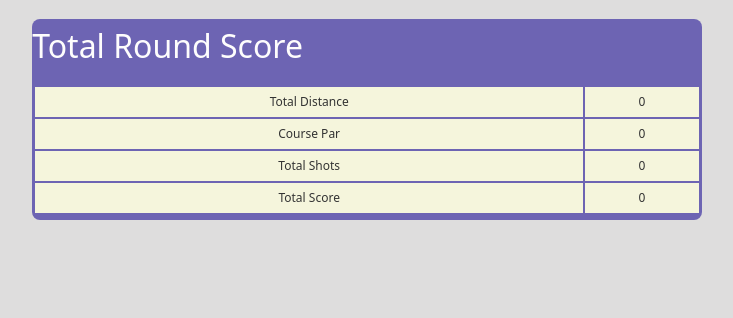
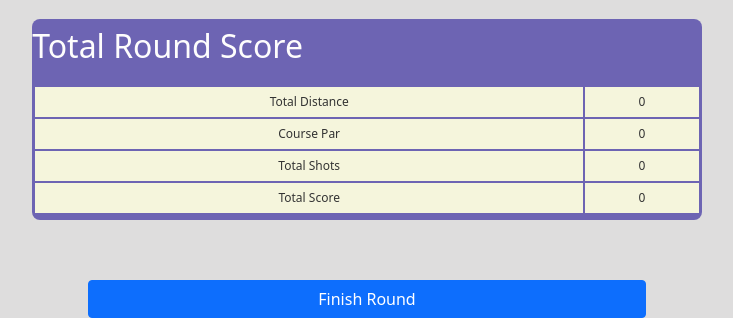
Before and after one commit to Athunder79/Final_project, a Django app: page /scorecard/1/ in a window 1280 px wide. Shown: the part 1029-1347 px from the top of the page, without its empty margins (273-1006 px from the left). Before the commit the page ends 1249 px from the top, so only its background shows below. Run offline with Django 5.2, Linux system fonts and the light colour scheme; a user stored in the database is signed in; tables that the repository leaves empty hold one stand-in row (values such as "Sample post"); some libraries are stand-ins or nearby versions.

Commit message:
add button to finish round early

```diff
--- a/birdie_iview/core/templates/core/scorecard.html
+++ b/birdie_iview/core/templates/core/scorecard.html
@@ -192,6 +192,14 @@
 </div>
 
 
+<form action="{% url 'finish-round' round_id=current_hole.round.id %}" method="POST">
+    {% csrf_token %}
+    <div class="d-grid gap-2 col-6 mx-auto">
+        <button class="btn btn-primary" type="submit">Finish Round</button>
+    </div>
+</form>
+
+
     {% endif %}
 
     {% endblock %}
--- a/birdie_iview/core/urls.py
+++ b/birdie_iview/core/urls.py
@@ -12,6 +12,7 @@ urlpatterns = [
     path('hole-details/<int:course_id>/<int:round_id>/<int:hole_id>/next/', views.next_hole, name='next-hole'),
     path('map-shots',views.mapshots, name='map-shots'),
     path('rounds/', ScoreListView.as_view(), name='rounds'),
+    path('finish-round/<int:round_id>/', views.finish_round, name='finish-round')
 
 
 
--- a/birdie_iview/core/views.py
+++ b/birdie_iview/core/views.py
@@ -278,6 +278,19 @@ def mapshots(request):
 
     return JsonResponse (result_list, safe=False)
 
+# finish round early
+@login_required
+def finish_round(request, round_id):
+    round = get_object_or_404(Round, pk=round_id)
+
+    if round.user != request.user:
+        return HttpResponseForbidden("You don't have permission to access this page.")
+
+    # update the round status to completed
+    round.round_completed = 'True'
+    round.save()
+    return redirect('scorecard', hole_id=Hole.objects.filter(round__user=request.user).last().id)
+
 class ScoreListView(LoginRequiredMixin, ListView):
     template_name = 'core/rounds.html'
     context_object_name = 'data'
```
